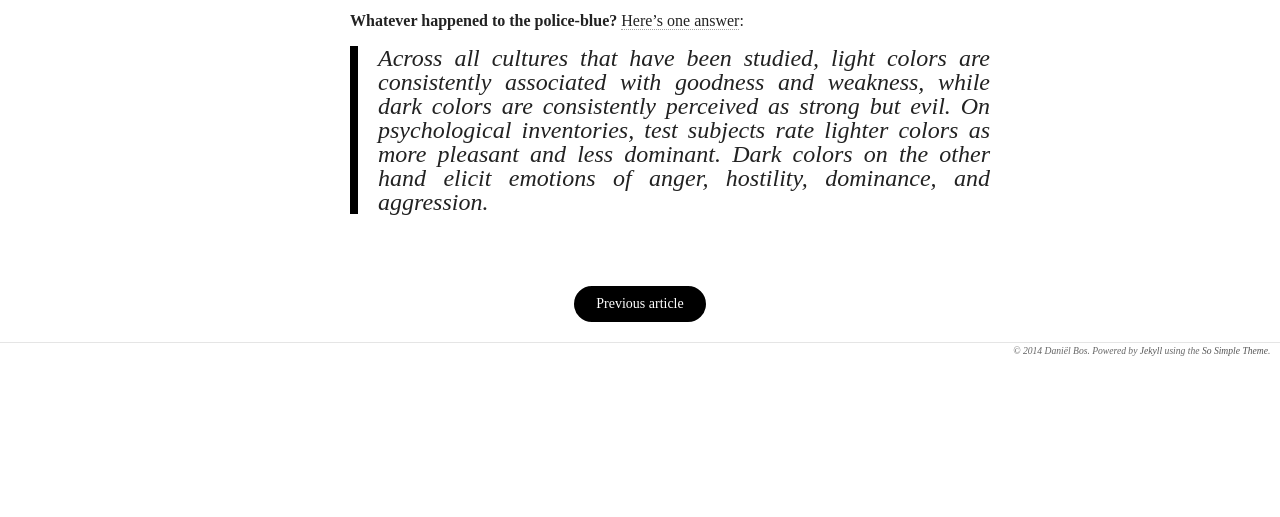
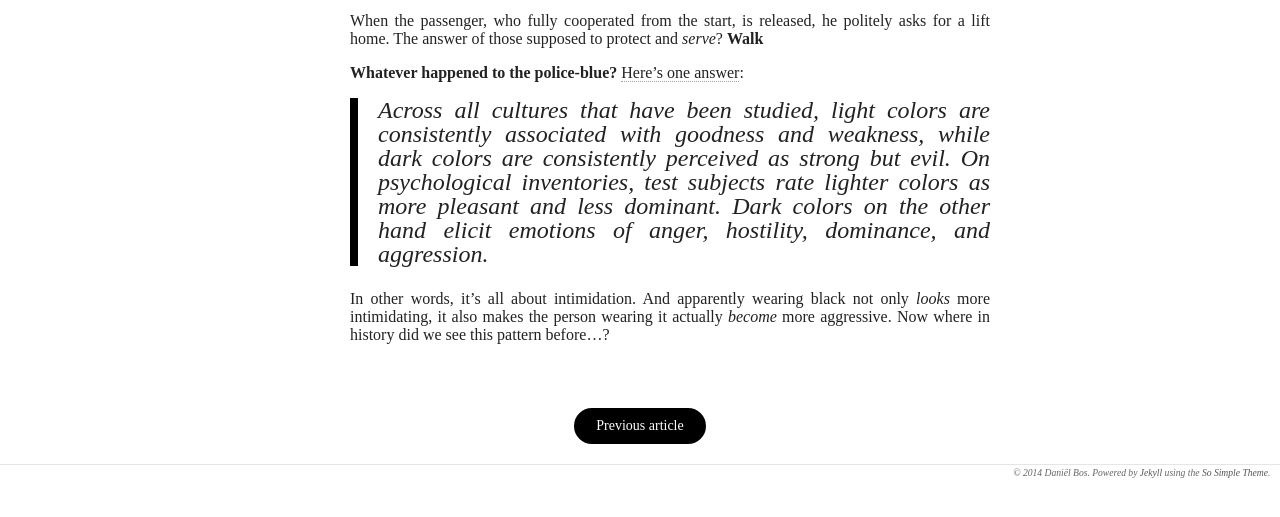
Before and after one commit to corani/corani.github.io, a Jekyll site: the page built from _posts/2014-09-18-black-uniforms.md, in a window 1280 px wide and 900 px high, scrolled down 1347 px, cut to the strip 377-894 px from the top of the window. Built offline with Jekyll 4.4.1, drawn with Linux system fonts in a browser that asks for light colours; nearby versions of some CDN libraries; some web fonts are replaced; comment, search, counter and statistics services are not loaded; before the commit the page ends 2125 px from its top, so only the background shows below that.

Commit message:
Expand post

```diff
--- a/_posts/2014-09-18-black-uniforms.md
+++ b/_posts/2014-09-18-black-uniforms.md
@@ -28,6 +28,9 @@ a handful of American "heroes" and arrested for hindering an investigation. ﻿(
 
 <iframe width="640" height="360" src="//www.youtube.com/embed/mORTy3nGgOc" frameborder="0" allowfullscreen></iframe>
 
+When the passenger, who fully cooperated from the start, is released, he politely asks for a lift home. The answer of
+those supposed to protect and *serve*? **Walk**
+
 **Whatever happened to the police-blue?**
 <a href="http://www.policeone.com/police-products/apparel/undergear/articles/99417-The-psychological-influence-of-the-police-uniform/" target="_BLANK">Here's one answer</a>:
 
@@ -35,3 +38,6 @@ a handful of American "heroes" and arrested for hindering an investigation. ﻿(
 > dark colors are consistently perceived as strong but evil. On psychological inventories, test subjects rate lighter
 > colors as more pleasant and less dominant. Dark colors on the other hand elicit emotions of anger, hostility, dominance,
 > and aggression.
+
+In other words, it's all about intimidation. And apparently wearing black not only *looks* more intimidating, it also
+makes the person wearing it actually *become* more aggressive. Now where in history did we see this pattern before...?
```
